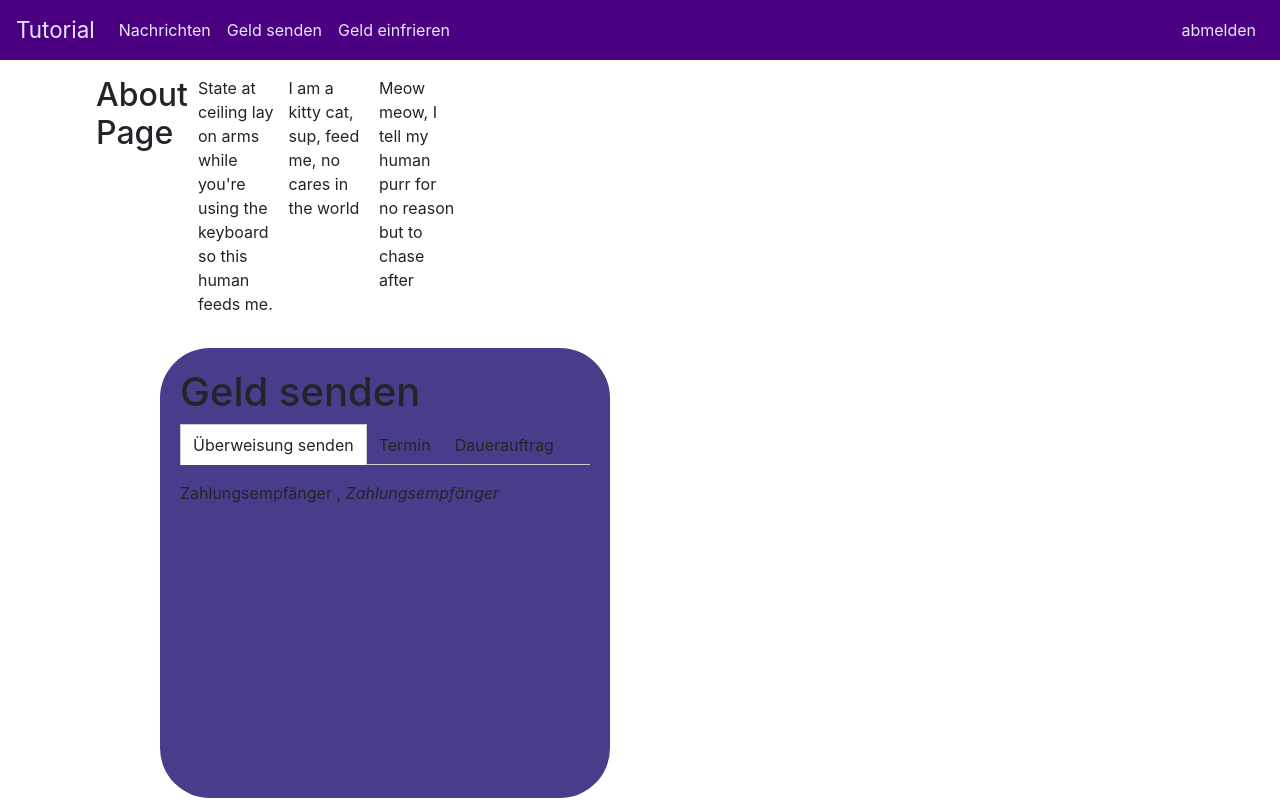
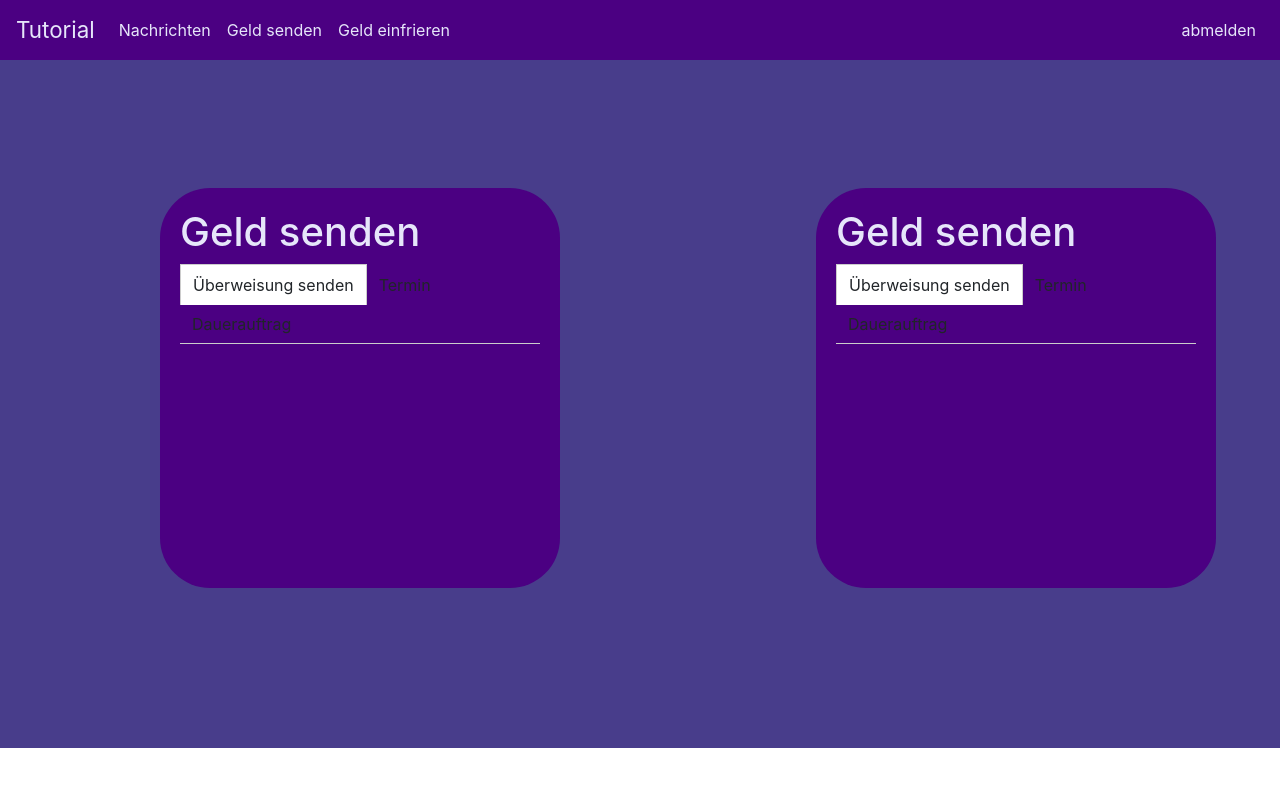
Before and after one commit to Adentalis/programmableMoney, a React (Create React App) app in the folder frontend/: page /about in a window 1280 px wide. Built offline with nearby package versions, Linux system fonts and the light colour scheme.

Commit message:
Styling BackgroundColor, grid add

```diff
--- a/frontend/src/About.js
+++ /dev/null
@@ -1,19 +0,0 @@
-import React from 'react';
-import styled from 'styled-components';
-const GridWrapper = styled.div`
-  display: grid;
-  grid-gap: 10px;
-  margin-top: 1em;
-  margin-left: 6em;
-  margin-right: 6em;
-  grid-template-columns: repeat(12, 1fr);
-  grid-auto-rows: minmax(25px, auto);
-`;
-export const About = () => (
-  <GridWrapper>
-    <h2>About Page</h2>
-    <p>State at ceiling lay on arms while you're using the keyboard so this human feeds me.</p>
-    <p>I am a kitty cat, sup, feed me, no cares in the world</p>
-    <p>Meow meow, I tell my human purr for no reason but to chase after</p>
-  </GridWrapper>
-)
--- a/frontend/src/App.css
+++ b/frontend/src/App.css
@@ -1,5 +1,21 @@
+.backgroundColor{
+  background-color: #483d8b;
+
+
+
+}
+
+.alignment{
+
+  display: grid;
+  grid-template-columns: repeat(2, auto);
+
+}
+
+
 .App {
   text-align: center;
+
 }
 
 .App-logo {
@@ -35,4 +51,5 @@
   to {
     transform: rotate(360deg);
   }
+
 }
--- a/frontend/src/App.js
+++ b/frontend/src/App.js
@@ -6,22 +6,23 @@ import '../node_modules/bootstrap/dist/css/bootstrap.min.css';
 import { BrowserRouter as Router, Route, Switch } from "react-router-dom";
 import { NavigationBar } from './component/NavigationBar';
 import { Home } from './Home';
-import { About } from './About';
-import { NoMatch } from './NoMatch';
+//import { NoMatch } from './NoMatch';
 import styled from 'styled-components';
 import Tabs from './component/Tabs';
 require('./component/styletab.css');
 
 
 
+
 const GridWrapper = styled.div`
   display: grid;
 
-  grid-gap: 100px;
-  margin-top: 1em;
+
+  margin-top: 8em;
   margin-left: 10em;
   margin-right: 6em;
-  grid-template-columns: repeat(25, 2fr);
+  margin-bottom: 10em;
+  grid-template-columns: repeat(25, auto);
   grid-auto-rows: minmax(100px, auto);
 `;
 
@@ -31,6 +32,7 @@ const GridWrapper = styled.div`
 function App() {
   return (
     <React.Fragment>
+
       <Router>
         <NavigationBar />
 
@@ -38,18 +40,24 @@ function App() {
 
         <Switch>
           <Route exact path="/" component={Home} />
-          <Route path="/about" component={About} />
-          <Route component={NoMatch} />
+
         </Switch>
 
       </Router>
 
+      <body className="backgroundColor">
+      <div className="alignment">
+
+
+
+
+
           <GridWrapper>
             <div
               style={{
-            backgroundColor: '#483d8b',
-            width: '450px',
-            height: '450px',
+                backgroundColor: '#4B0082',
+                width: '50vh',
+                height: '50vh',
                 borderRadius: 50,
 
                 padding: '20px',
@@ -60,10 +68,12 @@ function App() {
 
 
 
-          <h1>Geld senden</h1>
+              <h1 style={{
+                color: '#E6E6FA',
+              }}>Geld senden</h1>
               <Tabs>
                 <div label="Überweisung senden">
-              Zahlungsempfänger , <em>Zahlungsempfänger</em>
+
                 </div>
                 <div label="Termin">
                   After 'while, <em>Termin</em>!
@@ -77,6 +87,41 @@ function App() {
           </GridWrapper>
 
 
+          <GridWrapper>
+            <div
+              style={{
+
+                backgroundColor: '#4B0082',
+                width: '50vh',
+                height: '50vh',
+                borderRadius: 50,
+
+                padding: '20px',
+
+
+              }
+              }
+            >
+              <h1 style={{
+                color: '#E6E6FA',
+              }}>Geld senden</h1>
+              <Tabs>
+                <div label="Überweisung senden">
+
+                </div>
+                <div label="Termin">
+                  After 'while, <em>Termin</em>!
+      </div>
+                <div label="Dauerauftrag ">
+                  Nothing to see here, this tab is <em>extinct</em>!
+      </div>
+              </Tabs>
+
+            </div>
+          </GridWrapper>
+
+        </div>
+      </body>
 
     </React.Fragment>
 
```
Lines whose indentation alone changed are shown as unchanged.
